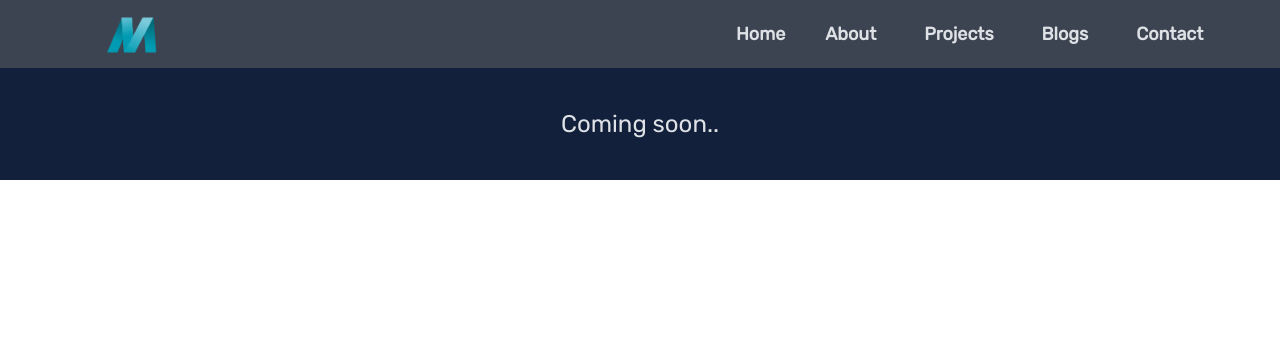
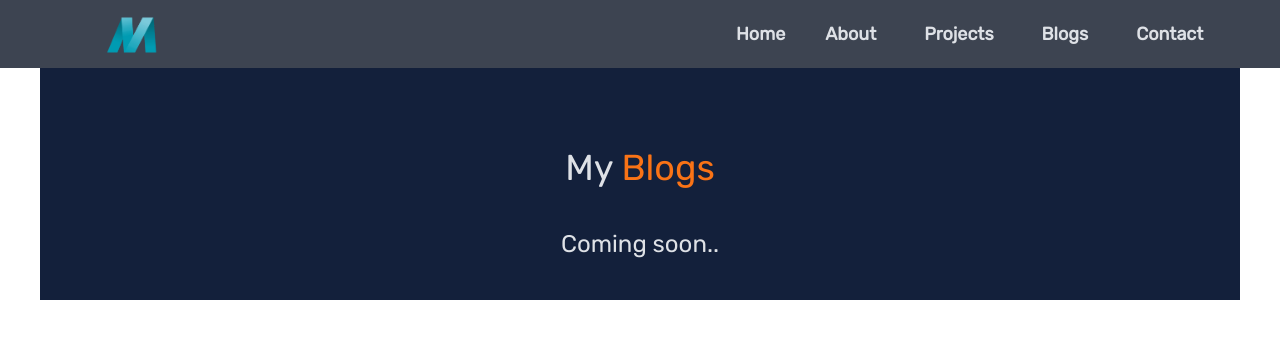
Before and after one commit to mehedialmamun21/my-portfolio, a React (Create React App) app: page /blogs in a window 1280 px wide. Shown: the top 338 px of the page. Built offline with nearby package versions, Linux system fonts and the light colour scheme.

Commit message:
react smooth scrolling added

```diff
--- a/package.json
+++ b/package.json
@@ -19,6 +19,7 @@
     "react-router-dom": "^6.3.0",
     "react-router-hash-link": "^2.4.3",
     "react-scripts": "5.0.1",
+    "react-scroll": "^1.8.7",
     "react-spring": "^9.4.5",
     "styled-components": "^5.3.5",
     "typewriter-effect": "^2.18.2",
--- a/src/Pages/Blogs/Blogs.js
+++ b/src/Pages/Blogs/Blogs.js
@@ -2,9 +2,12 @@ import React from 'react';
 
 const Blogs = () => {
     return (
-        <section className='bg-primary'>
-            <div className='text-secondary text-center p-10'>
-                <h2 className='text-2xl'>Coming soon..</h2>
+        <section className='bg-primary lg:px-20 lg:mx-10'>
+            <div className='text-secondary text-center py-10 lg:pt-20'>
+                <h1 className='text-center text-4xl text-secondary pb-10'>My <span className='text-orange-500'>Blogs</span> </h1>
+                <div>
+                    <h2 className='text-2xl'>Coming soon..</h2>
+                </div>
             </div>
         </section>
     );
--- a/src/Pages/Contact/Contact.js
+++ b/src/Pages/Contact/Contact.js
@@ -15,8 +15,8 @@ const Contact = () => {
         event.target.reset()
     }
     return (
-        <section className='py-10 flex justify-center bg-primary'>
-            <div className=''>
+        <section className='py-10 flex justify-center bg-primary' id="contact">
+            <div>
 
                 <div className='container pb-5 lg:px-5 rounded-xl my-20'>
                     <h1 className='py-8 text-3xl text-accent font-bold'>Get In Touch</h1>
--- a/src/Pages/Home/HomeDetails.js
+++ b/src/Pages/Home/HomeDetails.js
@@ -3,6 +3,8 @@ import { faDownload } from '@fortawesome/free-solid-svg-icons';
 import React, { useState } from 'react';
 import Typewriter from 'typewriter-effect';
 import GlassCard from './GlassCard';
+import { Link } from "react-scroll";
+
 const HomeDetails = () => {
 
     const [state] = useState({
@@ -55,7 +57,7 @@ const HomeDetails = () => {
                     <br />
 
                     <div className='my-5'>
-                        <a href='#contact' className='border-2 text-orange-400 hover:text-white border-orange-400 bg-primary px-5 py-2 rounded-3xl mb-10'>Get In Touch</a>
+                        <Link to="contact" className='border-2 text-orange-400 hover:text-white border-orange-400 bg-primary px-5 py-2 rounded-3xl mb-10 cursor-pointer' smooth={true} duration={1000}>Get In Touch</Link>
                     </div>
 
                 </div>
--- a/src/Pages/Projects/Projects.js
+++ b/src/Pages/Projects/Projects.js
@@ -13,7 +13,7 @@ const Projects = () => {
 
             <div className='lg:py-20'>
                 <h1 className='text-center text-4xl text-secondary pb-10'>Recent <span className='text-orange-500'>Projects</span> </h1>
-                <div className=''>
+                <div>
                     {
                         projects.map(project => <Projected
                             key={project.id}
--- a/src/Pages/Shared/Navbar.js
+++ b/src/Pages/Shared/Navbar.js
@@ -1,8 +1,10 @@
 import React from 'react';
 import navIcon from '../../assets/images/nav_icon.png';
 import { HashLink } from 'react-router-hash-link';
+import { animateScroll as scroll } from "react-scroll";
 
 const Navbar = () => {
+
     return (
         <section className='sticky top-0 z-50 bg-neutral px-10'>
             <div class="navbar">
@@ -32,26 +34,28 @@ const Navbar = () => {
                         </ul>
                     </div>
                     <HashLink to="/home#homeDetails" class="btn btn-ghost normal-case font-bold text-2xl border-none">
-                        <img src={navIcon} alt="" width="55" />
+                        <div onClick={() => scroll.scrollToTop()}>
+                            <img src={navIcon} alt="" width="55" />
+                        </div>
                     </HashLink>
                 </div>
                 <div class="navbar-center hidden lg:flex">
                     <ul class="menu menu-horizontal p-0 text-secondary">
 
                         <li>
-                            <HashLink to="/home#homeDetails" className='text-lg font-bold  hover:text-orange-400'>Home</HashLink>
+                            <HashLink smooth to="/home#homeDetails" className='text-lg font-bold  hover:text-orange-400'>Home</HashLink>
                         </li>
                         <li>
-                            <HashLink to="/home#about" className='text-lg font-bold lg:mx-2 hover:text-orange-400'>About</HashLink>
+                            <HashLink smooth to="/home#about" className='text-lg font-bold lg:mx-2 hover:text-orange-400'>About</HashLink>
                         </li>
                         <li>
-                            <HashLink to="/home#projects" className='text-lg font-bold lg:mx-2 hover:text-orange-400'>Projects</HashLink>
+                            <HashLink smooth to="/home#projects" className='text-lg font-bold lg:mx-2 hover:text-orange-400'>Projects</HashLink>
                         </li>
                         <li>
-                            <HashLink to="/home#blogs" className='text-lg font-bold lg:mx-2 hover:text-orange-400'>Blogs</HashLink>
+                            <HashLink smooth to="/home#blogs" className='text-lg font-bold lg:mx-2 hover:text-orange-400'>Blogs</HashLink>
                         </li>
                         <li>
-                            <HashLink to="/home#contact" className='text-lg font-bold lg:mx-2 hover:text-orange-400'>Contact</HashLink>
+                            <HashLink smooth to="/home#contact" className='text-lg font-bold lg:mx-2 hover:text-orange-400'>Contact</HashLink>
                         </li>
 
                     </ul>
--- a/src/Pages/Skills/Skills.js
+++ b/src/Pages/Skills/Skills.js
@@ -28,9 +28,9 @@ import figma from '../../assets/images/figma_logo.png'
 
 const Skills = () => {
     return (
-        <section className='px-10 lg:px-20 bg-primary text-secondary'>
+        <section className='px-10 lg:px-20 lg:mx-10 bg-primary text-secondary'>
 
-            <div className='lg:py-20 py-10 lg:mx-10'>
+            <div className='lg:py-20 py-10'>
 
                 <h1 className='text-4xl text-center text-secondary pb-10'>My <span className='text-orange-500'>Skills</span> </h1>
 
```
Also changed, not shown: 1 other file (tests, documents, lock files or other folders).
